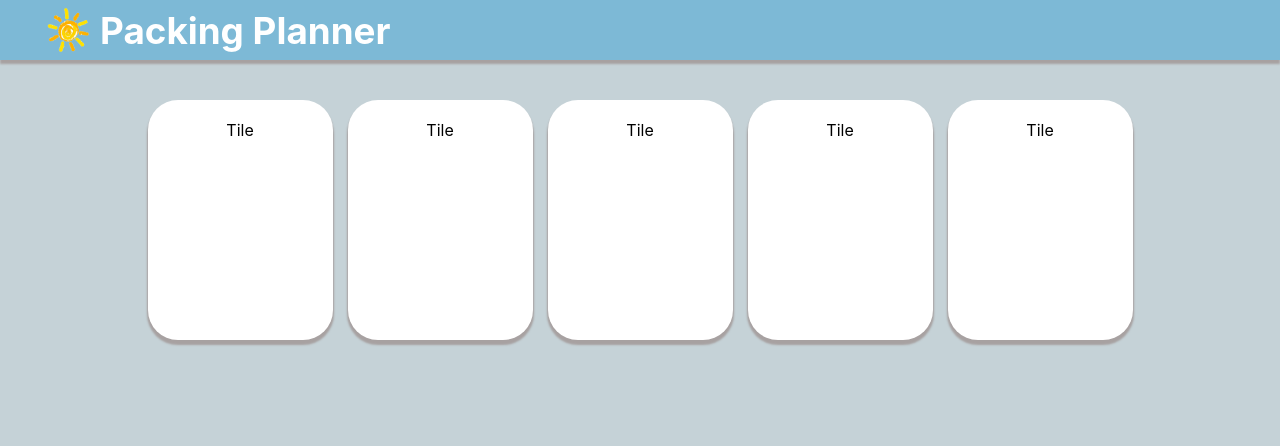
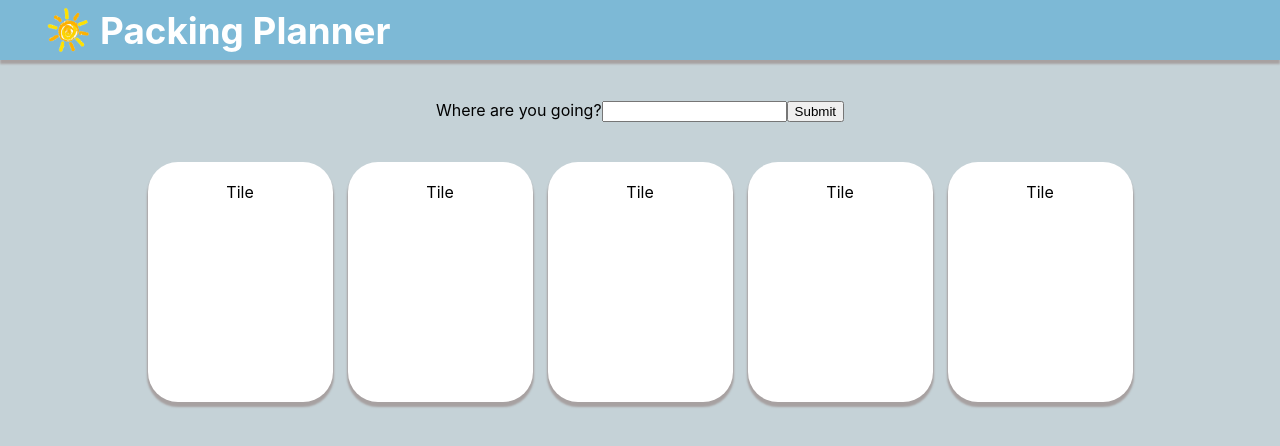
Before and after one commit to KateWood/weather-code-challenge, a React (Create React App) app: page / in a window 1280 px wide. Shown: the top 446 px of the page. Built offline with nearby package versions, Linux system fonts and the light colour scheme.

Commit message:
adds form - alerts city on form submit

```diff
--- a/src/App.js
+++ b/src/App.js
@@ -1,12 +1,30 @@
-import React from 'react';
+import React, { useState, useEffect } from 'react';
 import Header from './components/Header/Header';
 import Tile from './components/Tile/Tile';
 import './App.scss';
 
 function App() {
+  const [city, setCity] = useState(null);
+
+  const handleSubmit = event => {
+    event.preventDefault();
+    alert(`Traveling to ${city}`)
+  }
+
   return (
     <div className="app">
       <Header/>
+      <form onSubmit={handleSubmit}>
+        <label>
+          Where are you going?
+          <input
+            type="text"
+            value={city}
+            onChange={e => setCity(e.target.value)}
+          />
+        </label>
+        <input type="submit" value="Submit"/>
+      </form>
       <div className="tile-container">
         <Tile />
         <Tile />
--- a/src/App.scss
+++ b/src/App.scss
@@ -7,8 +7,12 @@ body {
 .app {
   text-align: center;
 
+  form {
+    margin: 40px auto;
+  }
+
   .tile-container {
-    margin: 40px auto 0;
+    margin: 0 auto;
     max-width: 1000px;
     display: flex;
     align-items: center;
```
